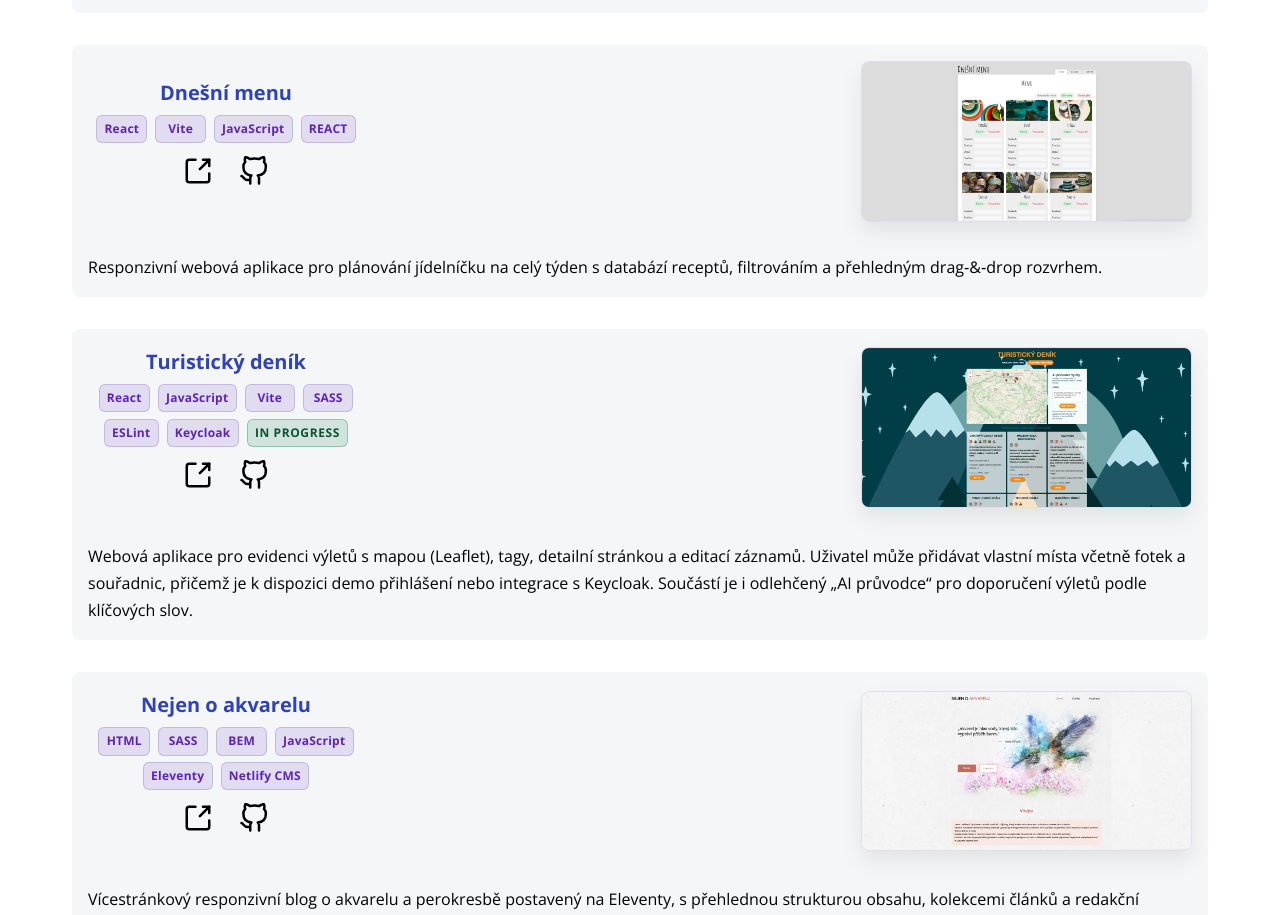
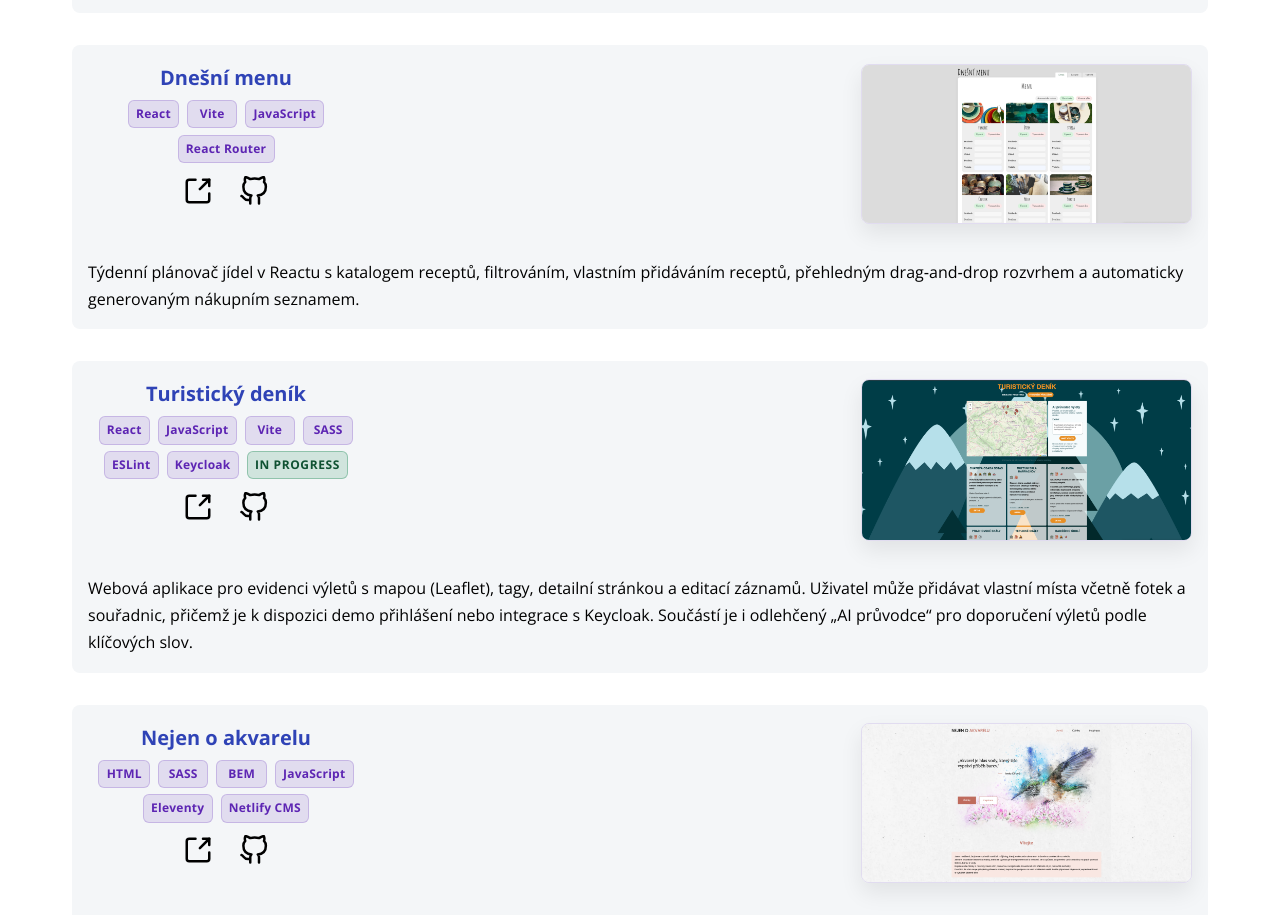
Before and after one commit to icirova/personal-page, an Eleventy site: page projekty.html in a window 1280 px wide. Shown: the part 1302-2217 px from the top of the page. Built offline with nearby package versions, Linux system fonts and the light colour scheme; Eleventy itself is replaced by a stand-in of ours; files that its build step writes are made by us from their sources.

Commit message:
menu-planner

```diff
--- a/projekty.html
+++ b/projekty.html
@@ -180,8 +180,7 @@ title: Iveta Círová - Projekty
         <span class="badge">React</span>
         <span class="badge">Vite</span>
         <span class="badge">JavaScript</span>
-        <span class="badge">REACT</span>
-
+        <span class="badge">React Router</span>
       </div>
       <div class="icons">
         <a href="https://menu-planner.netlify.app/" class="icon-link"
@@ -212,9 +211,10 @@ title: Iveta Círová - Projekty
     </a>
 
     <p class="card-description">
-      Responzivní webová aplikace pro plánování jídelníčku na celý týden s
-      databází receptů, filtrováním a přehledným drag‑&‑drop rozvrhem.
-    </p>
+  Týdenní plánovač jídel v Reactu s katalogem receptů, filtrováním,
+  vlastním přidáváním receptů, přehledným drag‑and‑drop rozvrhem a automaticky
+  generovaným nákupním seznamem.
+</p>
   </div>
 
   <div class="card card--project">
```
